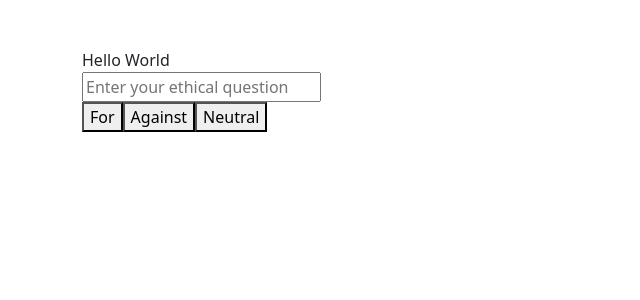
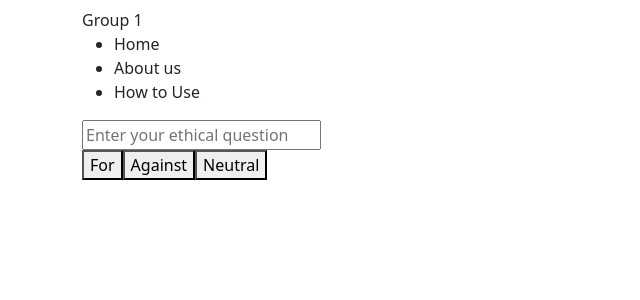
Before and after one commit to mingyao1/ethical-issues, a React (Create React App) app in the folder frontend/: page / in a window 1280 px wide. Shown: the top 300 px of the page, without its empty margins (0-640 px from the left). Built offline with nearby package versions, Linux system fonts and the light colour scheme.

Commit message:
create routes

```diff
--- a/frontend/package.json
+++ b/frontend/package.json
@@ -9,6 +9,7 @@
     "bootstrap": "^5.3.1",
     "react": "^18.2.0",
     "react-dom": "^18.2.0",
+    "react-router-dom": "^6.15.0",
     "react-scripts": "5.0.1",
     "web-vitals": "^2.1.4"
   },
--- /dev/null
+++ b/frontend/src/About.js
@@ -0,0 +1,10 @@
+import React from "react"
+
+const About = () => {
+    return <div className="container">
+        insert about us here
+    </div>
+
+}
+
+export default About
--- a/frontend/src/App.js
+++ b/frontend/src/App.js
@@ -1,17 +1,19 @@
-import logo from './logo.svg';
 import './App.css';
+import { BrowserRouter, Routes, Route } from "react-router-dom";
 import Question from './Question'
+import Home from './Home';
+import About from './About';
+import Instructions from './Instructions';
 
 function App() {
   return (
-    <div className='container'>
-      <header className='mt-5'>
-        Hello World
-      </header>
-
-      <Question></Question>
-
-    </div>
+    <BrowserRouter>
+      <Routes>
+        <Route path='/' element={ <Home/> }/>
+        <Route path='/about' element= { <About/> } />
+        <Route path='/how-to-use' element= { <Instructions/> } />
+      </Routes>
+    </BrowserRouter>
   );
 }
 
--- /dev/null
+++ b/frontend/src/Home.js
@@ -0,0 +1,26 @@
+import React from "react"
+import Question from "./Question"
+
+const Home = () => {
+
+    return <>
+
+        <div className='container'>
+            <header className='mt-2'>
+                Group 1
+            </header>
+            <nav>
+                <ul>
+                    <li>Home</li>
+                    <li>About us</li>
+                    <li>How to Use</li>
+                </ul>
+            </nav>
+
+            <Question/>
+
+        </div>
+    </>
+}
+
+export default Home
--- /dev/null
+++ b/frontend/src/Instructions.js
@@ -0,0 +1,9 @@
+import React from "react"
+
+const Instructions = () => {
+    return <div className="container">
+        instert instructions here
+    </div>
+}
+
+export default Instructions
--- a/frontend/src/Question.js
+++ b/frontend/src/Question.js
@@ -9,6 +9,7 @@ const Question = () => {
     const handleOptionClick = (option) => {
         // Replace this with logic to display actual results
         setSelectedOption(option);
+        //getResult(option, question)
         setResult(`You selected: ${option}`);
     };
 
```
Also changed, not shown: 1 other file (tests, documents, lock files or other folders).
